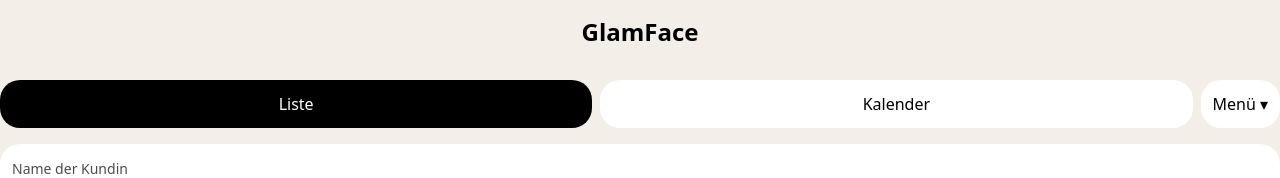
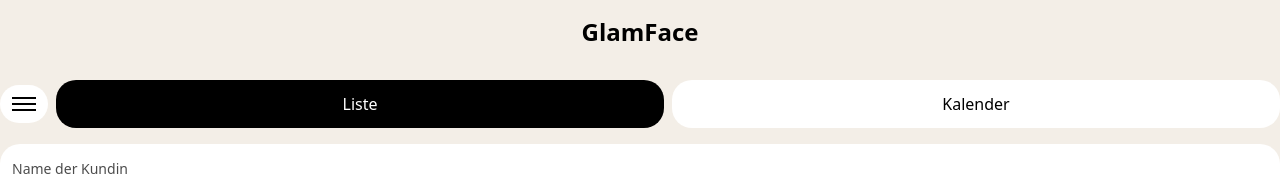
Before and after one commit to Loredana-diciaula/glamface-calendar, a Next.js app in the folder GlamFace-Calendar-Starter/: page / in a window 1280 px wide. Shown: the top 178 px of the page. Built offline with nearby package versions, Linux system fonts and the light colour scheme; no server answers; the database is empty.

Commit message:
Update TopBar.tsx

```diff
--- a/GlamFace-Calendar-Starter/components/TopBar.tsx
+++ b/GlamFace-Calendar-Starter/components/TopBar.tsx
@@ -19,6 +19,19 @@
 
   return (
     <div className="flex items-center gap-2 relative">
+      {/* Hamburger links */}
+      <button
+        className="px-3 py-3 rounded-2xl bg-white text-black"
+        onClick={()=>setOpen(v=>!v)}
+        aria-expanded={open}
+        aria-label="Menü"
+      >
+        {/* drei Striche */}
+        <span className="block w-6 h-0.5 bg-black mb-1"></span>
+        <span className="block w-6 h-0.5 bg-black mb-1"></span>
+        <span className="block w-6 h-0.5 bg-black"></span>
+      </button>
+
       {/* Reiter: Liste | Kalender */}
       <button
         className={`flex-1 p-3 rounded-2xl ${current==='list' ? 'bg-black text-white' : 'bg-white text-black'}`}
@@ -29,20 +42,10 @@
         onClick={() => onViewChange('calendar')}
       >Kalender</button>
 
-      {/* Menü-Button */}
-      <button
-        className="px-3 py-3 rounded-2xl bg-white text-black"
-        onClick={()=>setOpen(v=>!v)}
-        aria-expanded={open}
-        aria-haspopup="menu"
-      >
-        Menü ▾
-      </button>
-
-      {/* Dropdown */}
+      {/* Dropdown vom Hamburger */}
       {open && (
         <div
-          className="absolute right-0 top-12 z-10 w-44 rounded-2xl bg-white text-black shadow-lg overflow-hidden"
+          className="absolute left-0 top-14 z-10 w-48 rounded-2xl bg-white text-black shadow-lg overflow-hidden"
           role="menu"
         >
           <button
```
